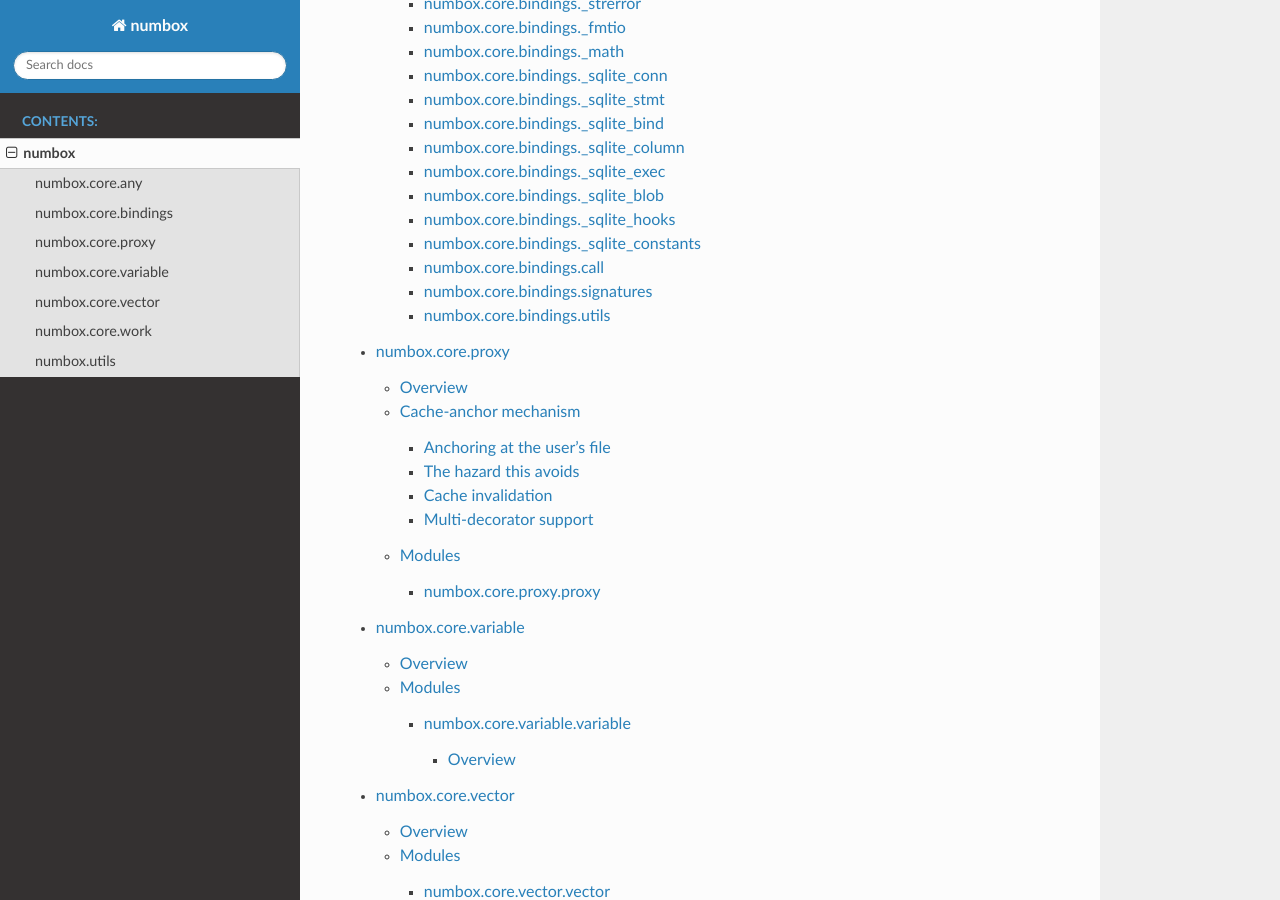
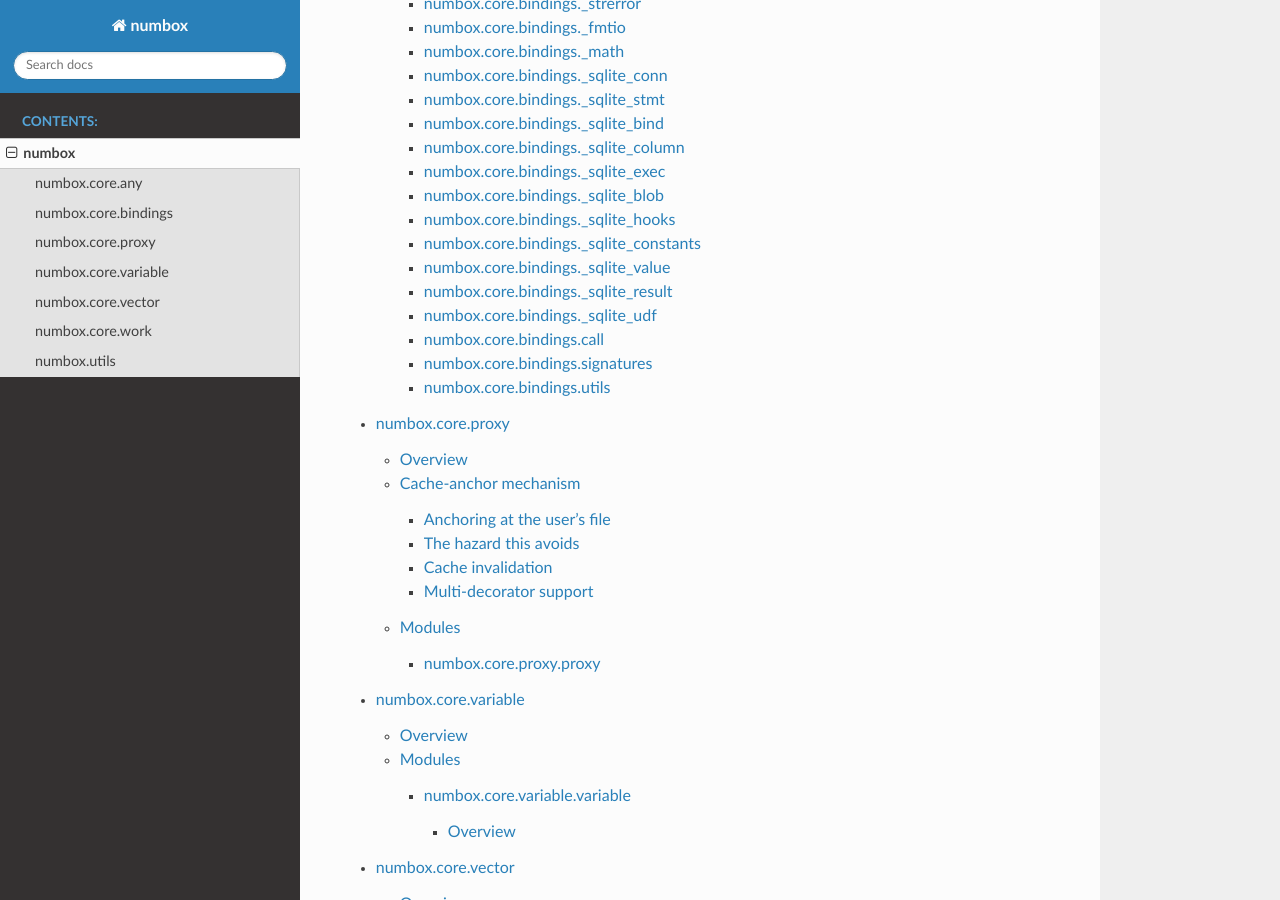
Before and after one commit to Goykhman/numbox, a Sphinx documentation site: the page built from docs/modules.rst, in a window 1280 px wide and 900 px high, scrolled down 636 px. Built offline with Sphinx 7.4.7 and the Read the Docs theme 3.1.0, drawn with Linux system fonts in a browser that asks for light colours.

Commit message:
docs: document sqlite value/result/UDF binding modules

```diff
--- a/docs/numbox.core.bindings.rst
+++ b/docs/numbox.core.bindings.rst
@@ -21,7 +21,8 @@
 
 Every binding in the ``numbox.core.bindings`` family (``_c``, ``_math``,
 ``_sqlite_conn`` / ``_stmt`` / ``_bind`` / ``_column`` / ``_exec`` /
-``_blob`` / ``_hooks`` / ``_constants``, ``_stdio``, ``_errno``,
+``_blob`` / ``_hooks`` / ``_constants`` / ``_sqlite_value`` / ``_sqlite_result`` /
+``_sqlite_udf``, ``_stdio``, ``_errno``,
 ``_strerror``, ``_fmtio``) uses
 extern-symbol references via
 :func:`~numbox.core.bindings.call._call_lib_func`, so the ABI dispatch is
@@ -559,6 +560,30 @@
    :show-inheritance:
    :undoc-members:
 
+numbox.core.bindings._sqlite_value
+-----------------------------------
+
+.. automodule:: numbox.core.bindings._sqlite_value
+   :members:
+   :show-inheritance:
+   :undoc-members:
+
+numbox.core.bindings._sqlite_result
+------------------------------------
+
+.. automodule:: numbox.core.bindings._sqlite_result
+   :members:
+   :show-inheritance:
+   :undoc-members:
+
+numbox.core.bindings._sqlite_udf
+---------------------------------
+
+.. automodule:: numbox.core.bindings._sqlite_udf
+   :members:
+   :show-inheritance:
+   :undoc-members:
+
 numbox.core.bindings.call
 -------------------------
 
```
